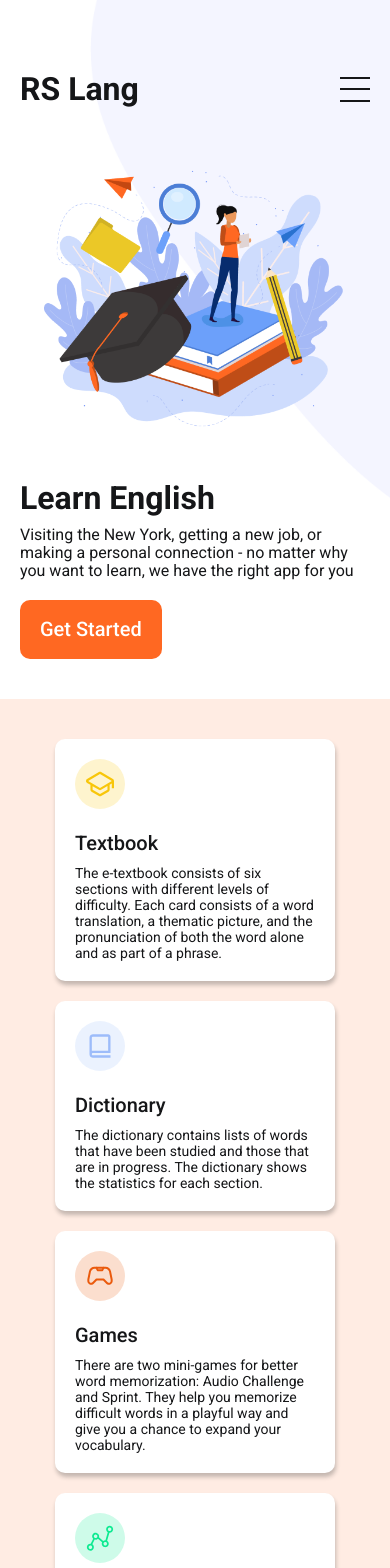
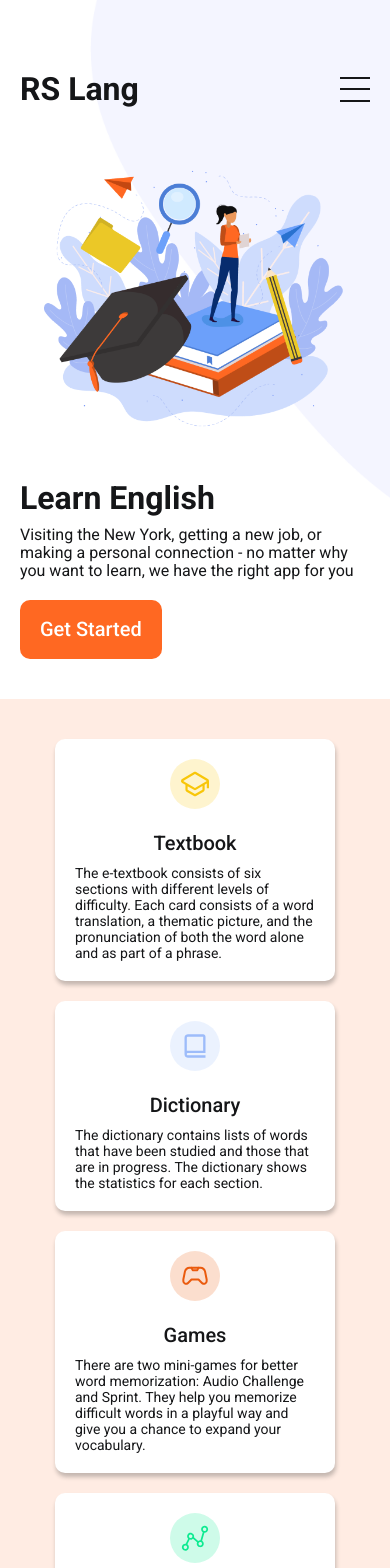
Before and after one commit to Lebedev-023046/rslang, a React (Create React App) app in the folder rs-lang/: page / in a window 390 px wide. Shown: the top 1568 px of the page. Built offline with nearby package versions, Linux system fonts and the light colour scheme; a web font is replaced by a local one.

Commit message:
feat: finish adaptive for Sticker

```diff
--- a/rs-lang/src/components/molecules/Sticker/Sticker.css
+++ b/rs-lang/src/components/molecules/Sticker/Sticker.css
@@ -17,3 +17,10 @@
   flex-direction: column;
   gap: 1rem;
 }
+
+@media (max-width: 636px) {
+  .sticker__icon,
+  .sticker__heading {
+    text-align: center;
+  }
+}
--- a/rs-lang/src/components/molecules/Sticker/Sticker.tsx
+++ b/rs-lang/src/components/molecules/Sticker/Sticker.tsx
@@ -19,7 +19,7 @@ const Sticker: React.FC<IStickerProps> = ({ iconType, tittle, text }) => {
         />
       </div>
       <div className='sticker__content'>
-        <h4 className='sticker__title'>{tittle}</h4>
+        <h4 className='sticker__heading'>{tittle}</h4>
         <p className='sticker__text'>{text}</p>
       </div>
     </div>
```
